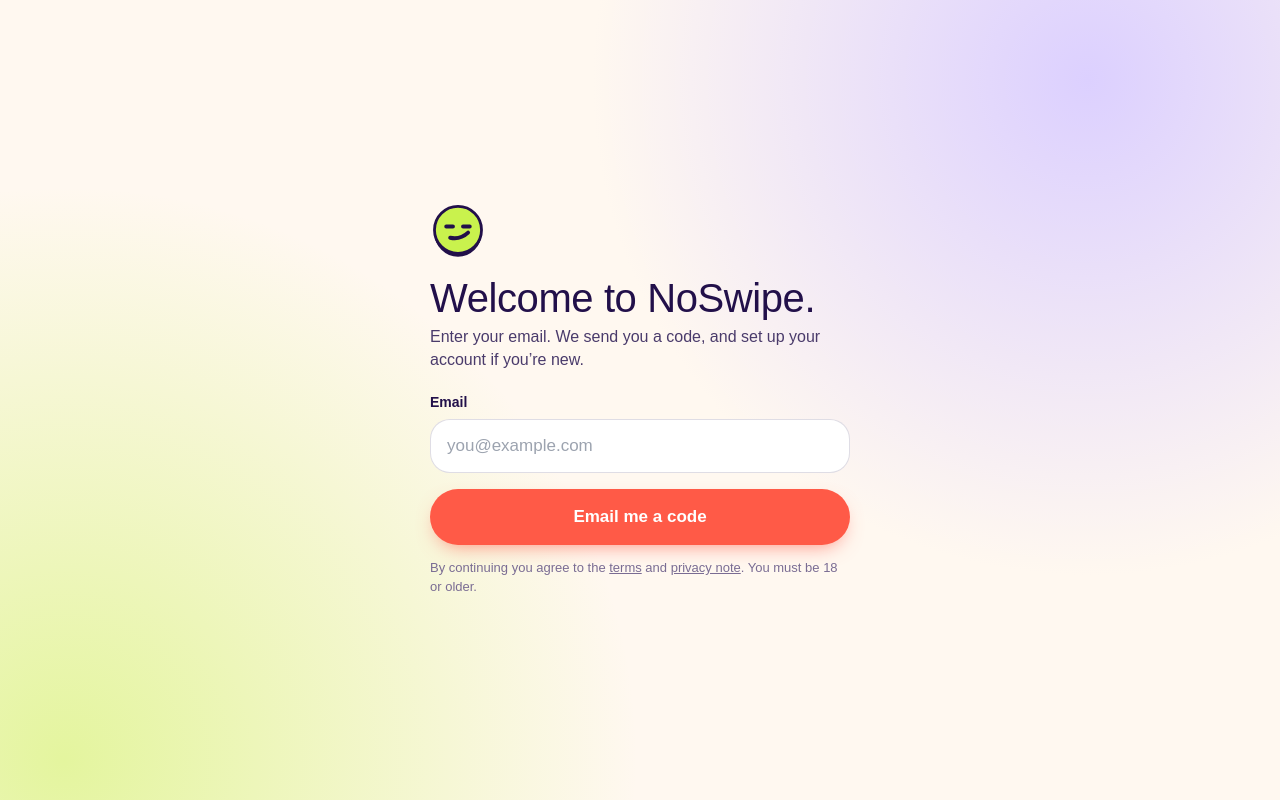
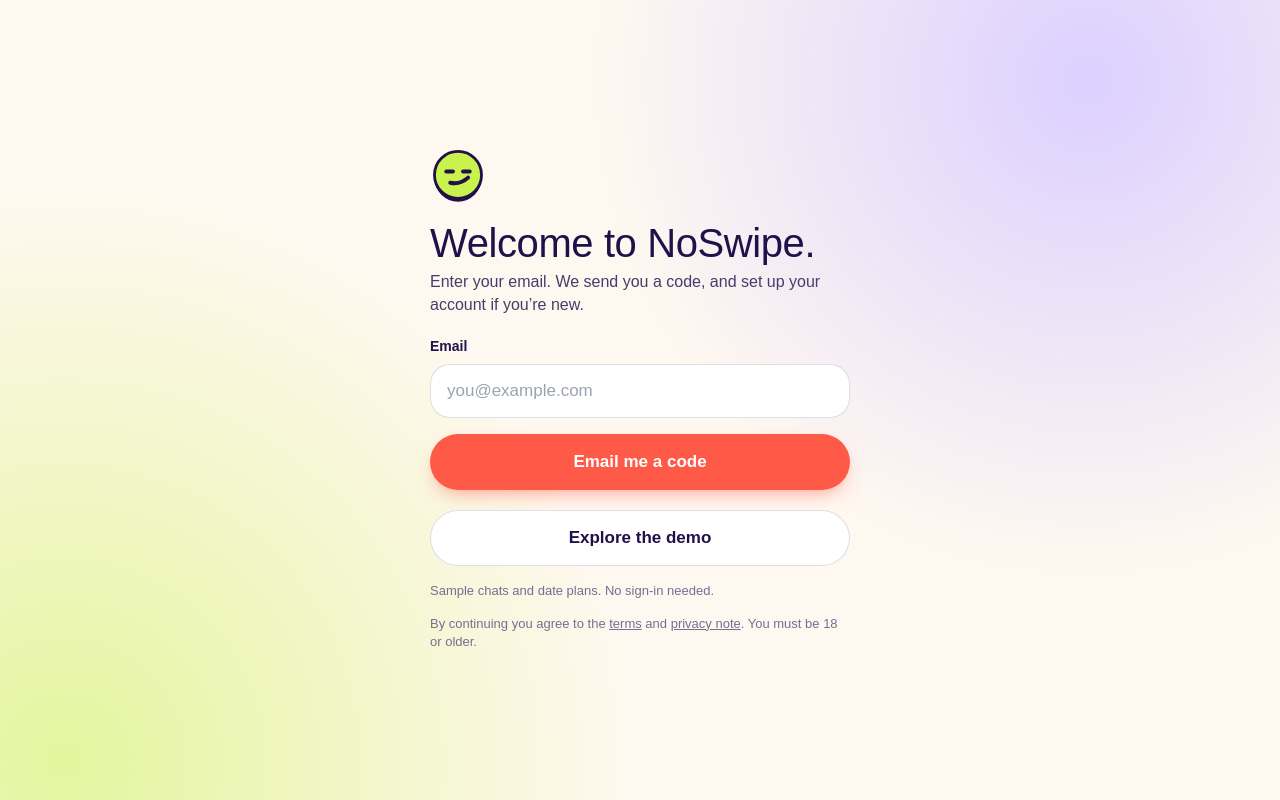
Before and after one commit to zulfkhar00/date-finder, a Next.js app: page /login in a window 1280 px wide. Built offline with nearby package versions, Linux system fonts and the light colour scheme; no server answers; a web font is replaced by a local one.

Commit message:
Add public demo entry to sign-in screen

```diff
--- a/src/app/login/page.tsx
+++ b/src/app/login/page.tsx
@@ -16,6 +16,10 @@ export default async function LoginPage({ searchParams }: { searchParams: Promis
         <h1 className="app-display">Welcome to NoSwipe.</h1>
         <p className="app-sub">Enter your email. We send you a code, and set up your account if you&rsquo;re new.</p>
         <LoginForm initialError={error === "link" ? "That sign-in link is invalid or has expired. Ask for a new one." : undefined} />
+        <div className="app-form">
+          <a href="/demo" className="app-btn ghost">Explore the demo</a>
+          <p className="app-fine" style={{ marginTop: 0 }}>Sample chats and date plans. No sign-in needed.</p>
+        </div>
         <p className="app-fine">By continuing you agree to the <a href="/terms">terms</a> and <a href="/privacy">privacy note</a>. You must be 18 or older.</p>
       </div>
     </main>
```
Also changed, not shown: 7 other files (tests, documents, lock files or other folders).
